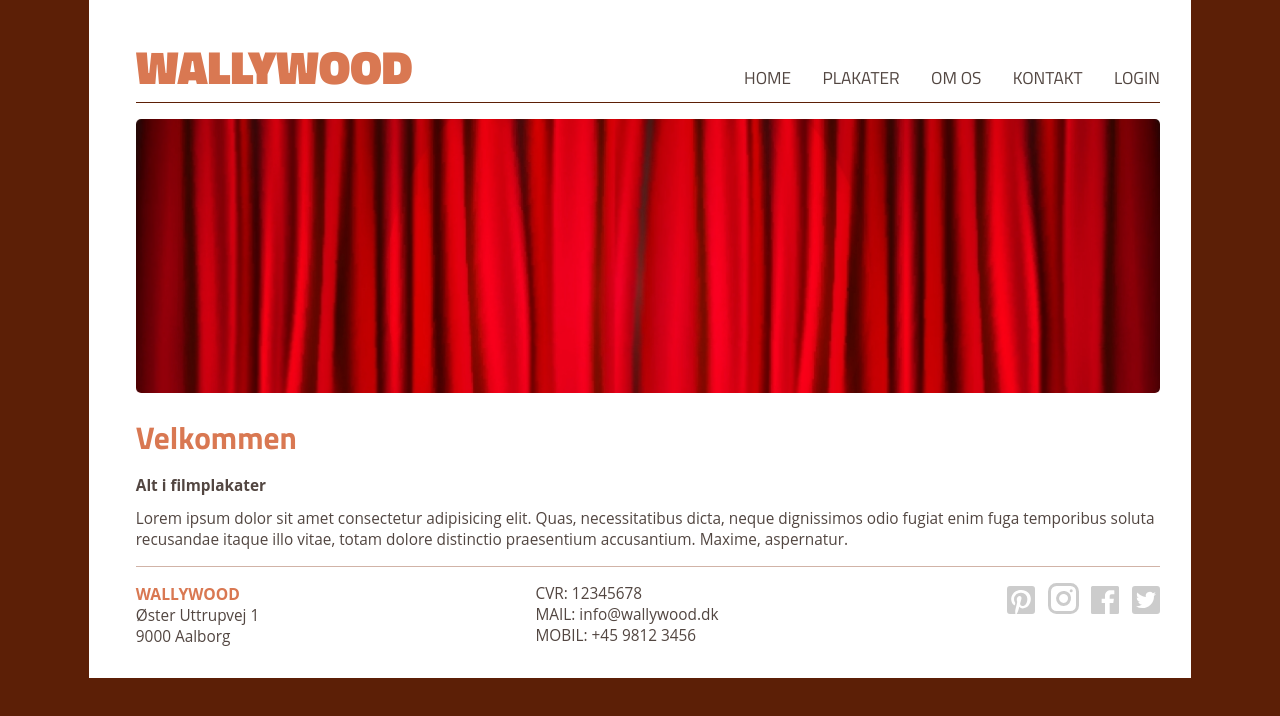
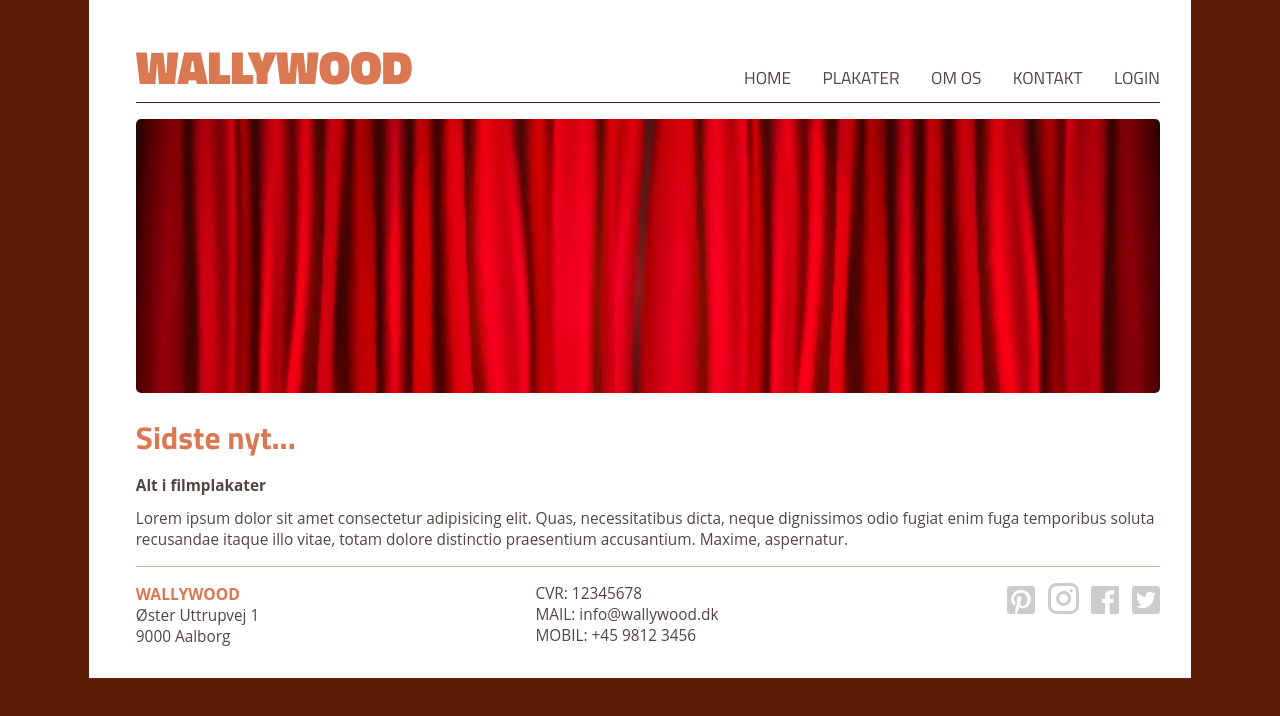
Before and after one commit to Senu14/wallywood_Frontend, a React (Create React App) app: page / in a window 1280 px wide. Shown: the top 716 px of the page. Built offline with nearby package versions, Linux system fonts and the light colour scheme.

Commit message:
useParams Changes

```diff
--- a/src/App.jsx
+++ b/src/App.jsx
@@ -1,6 +1,6 @@
 import { ContainerStyle } from './Components/Styled/Cotainer.style';
+import AppRouter from './Components/App/AppRouter/AppRouter';
 import Header from './Components/Partials/Header';
-import AppRouter from './Components/App/AppRouter/AppRouter';
 import Footer from './Components/Partials/Footer';
 
 
--- a/src/Components/Movies/Filter.jsx
+++ b/src/Components/Movies/Filter.jsx
@@ -11,7 +11,7 @@ import FilterStyle from './FilterStyle'
                       setGenre(response.data)
                     }
                ).catch(err =>{
-                    console.log(err);
+
 
                })
           }
--- a/src/Components/Movies/FilterStyle.js
+++ b/src/Components/Movies/FilterStyle.js
@@ -3,7 +3,10 @@ import { Mixin } from "react";
 
 const FilterStyle = styled.div`
 
-               flex-grow: 2 ;
+              input{
+               width: 25px ;
+
+              }
 
 
 `
--- a/src/Components/Movies/Movie.jsx
+++ b/src/Components/Movies/Movie.jsx
@@ -1,4 +1,3 @@
-import React from 'react'
 import { useParams } from 'react-router-dom'
 
 
--- a/src/Components/Movies/Poster.jsx
+++ b/src/Components/Movies/Poster.jsx
@@ -1,14 +1,14 @@
-import React from 'react'
 import PosterStyle from './Poster.style';
 
 
  const Poster = ({poster}) => {
-     console.log(poster);
+
   return (
     <PosterStyle>
 
      <img src={poster.image} alt="" />
      <p>{poster.name}</p>
+     {/* <p>{poster.genre}</p> */}
      <p>kr.300, 00
 
      </p>
--- a/src/Components/Movies/PostersList.jsx
+++ b/src/Components/Movies/PostersList.jsx
@@ -1,8 +1,7 @@
-import React from 'react'
-import PosterWrapperStyel from '../App/PosterWrapper/PosterWrapper.style'
-import Poster from './Poster'
-import { useState, useEffect } from 'react'
-import axios from 'axios'
+import PosterWrapperStyel from '../App/PosterWrapper/PosterWrapper.style';
+import { useState, useEffect } from 'react';
+import Poster from './Poster';
+import axios from 'axios';
 
 export const PostersList = () => {
      const [ movies, setMovies] = useState ([])
@@ -15,23 +14,23 @@ export const PostersList = () => {
                       setMovies(response.data)
                       let items=movies.slice(0,21)
                       setPosters(items)
-                      console.log(posters);
+                     console.log(posters);
                     }
                ).catch(err =>{
-                    console.log(err);
+
 
                })
           }
 
           fatchMovies()
-     }, [])
+     }, [movies, posters])
 
 
 
 
   return (
     <PosterWrapperStyel>
-     <h1>posterList</h1>
+     {/* <h1>posterList</h1> */}
      {posters.map((poster,index) => {
               return(
                    <Poster poster={poster}key={index} />
--- a/src/Components/Styled/Theme.js
+++ b/src/Components/Styled/Theme.js
@@ -1,4 +1,3 @@
-// @import url('https://fonts.googleapis.com/css2?family=Titillium+Web:wght@600&display=swap');
 export const theme = {
      colors: {
           primary: '#5C1f06',
--- a/src/Pages/Home/Home.jsx
+++ b/src/Pages/Home/Home.jsx
@@ -1,18 +1,22 @@
 import { ContentWrapper } from "../../Components/App/ContentWrapper/contentWrapper"
 import SlideWrapper from "../../Components/App/SlideWrapper/SlideWrapper"
+
 
 const Home = () => {
   return (
 	<>
 	<SlideWrapper />
 	<ContentWrapper
-	title="Velkommen"
-	description="Her finder du nye og gamle film plakater"
+
+	title="Sidste nyt..."
+
+	description=""
 	subtitle="Alt i filmplakater">
 		Lorem ipsum dolor sit amet consectetur adipisicing elit. Quas, necessitatibus dicta, neque dignissimos odio fugiat enim fuga temporibus soluta recusandae itaque illo vitae, totam dolore distinctio praesentium accusantium. Maxime, aspernatur.
 	</ContentWrapper>
 
 	</>
+
   )
 }
 
```
Also changed, not shown: src/Components/App/AppRouter/AppRouter.jsx (+7 -6 lines), src/index.js (+4 -4 lines).
